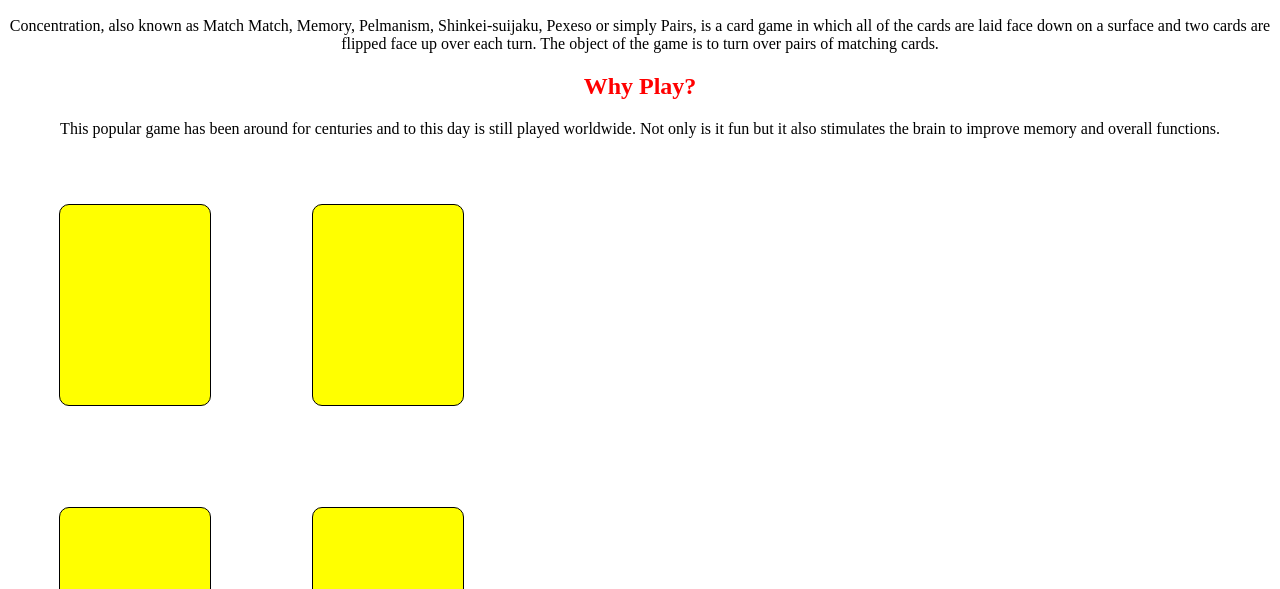
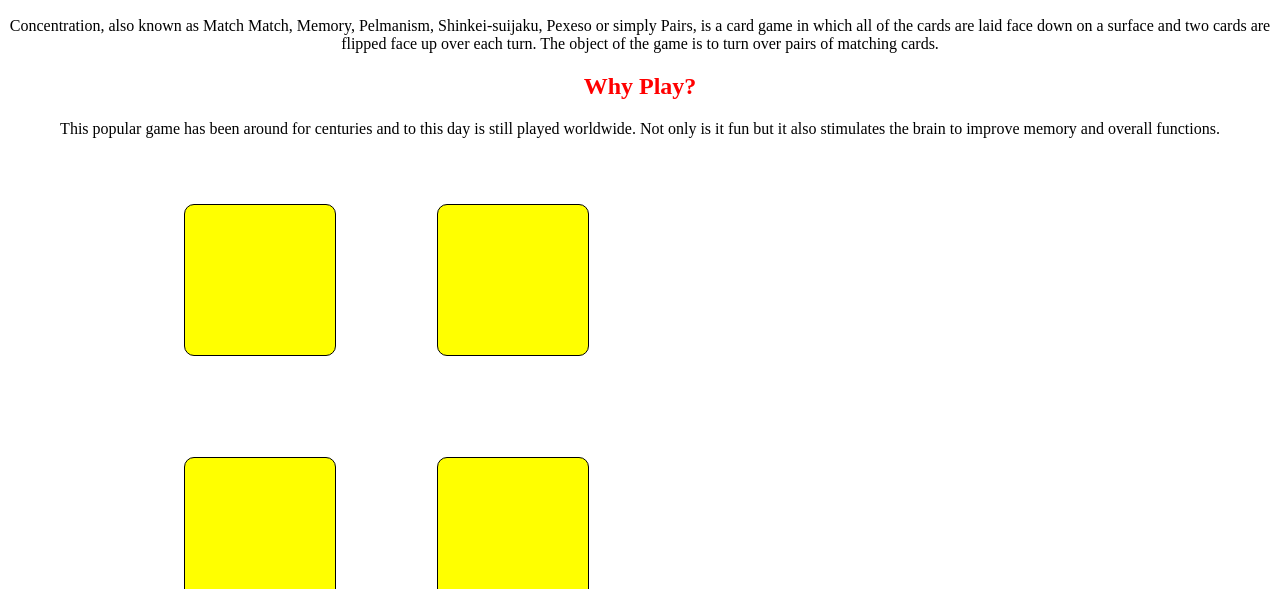
Before and after one commit to rapersad/Memory-card-game, a plain HTML site: page index.html in a window 1280 px wide. Shown: the part 211-800 px from the top of the page. Drawn offline with Linux system fonts and the light colour scheme.

Commit message:
final version card game

```diff
--- a/css/style.css
+++ b/css/style.css
@@ -1,16 +1,6 @@
-.card{
-  height: 200px;
-  width: 150px;
-  border: 1px solid black;
-  background-color: yellow;
-  border-radius: 10px;
-  float: left;
-  margin: 8%;
-}
-
 h1 {
   color:rgb(0, 0, 255);
-  text-align: center
+  text-align: center;
 }
 
 h2 {
@@ -19,7 +9,7 @@ h2 {
 }
 
 p{
-  text-align: center
+  text-align: center;
 }
 
 .name {
@@ -30,6 +20,17 @@ p{
   height: 80%;
   width: 50%;
   display: inline-block;
+}
+
+.card{
+  height: 150px;
+  width: 150px;
+  border: 1px solid black;
+  background-color: yellow;
+  border-radius: 10px;
+  float: right;
+  margin: 8%;
+  text-align: center;
 }
 
 nav {
@@ -44,7 +45,6 @@ a {
         float: left;
         padding: 35px;
         font-size: 20;
-
       }
 
 a:hover {
@@ -61,7 +61,7 @@ a:hover {
       }
 
 img {
-  height: 200px;
+  height: 150px;
   width: 150px;
 }
 
```
